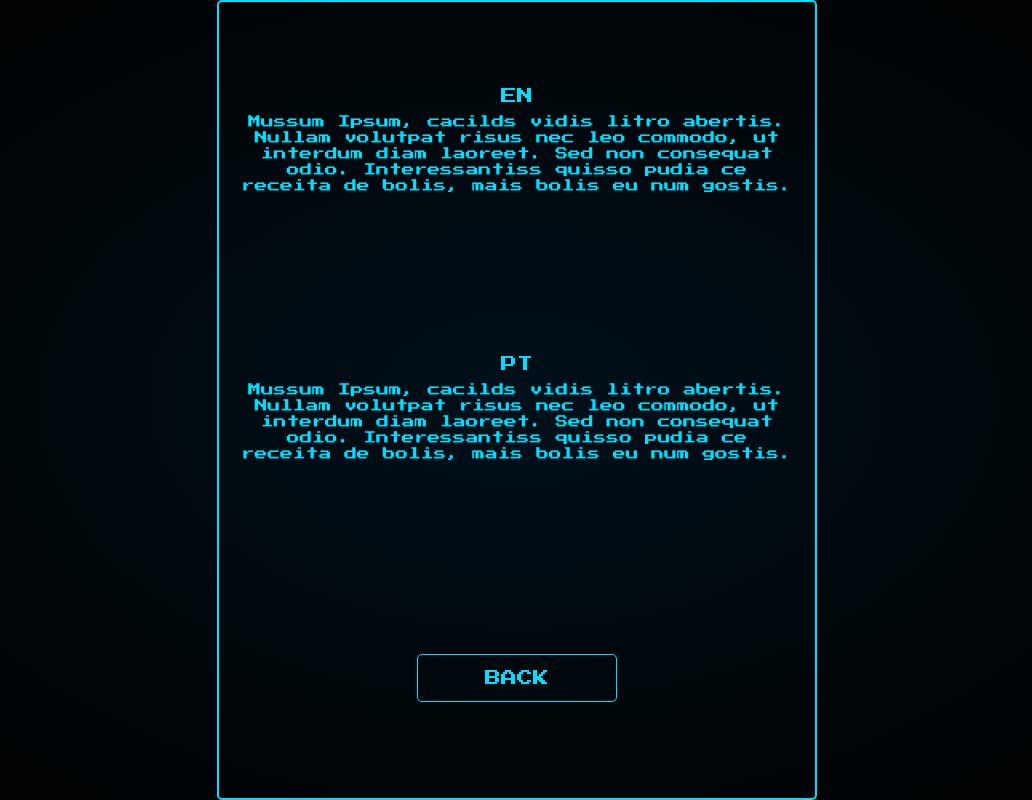
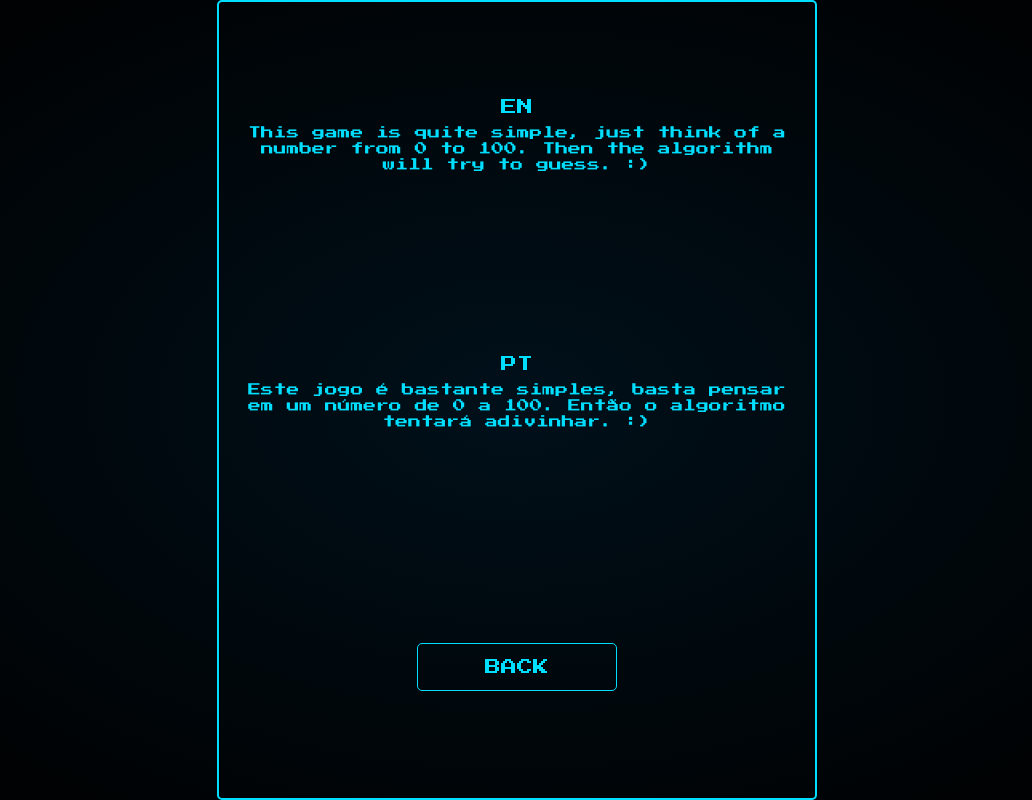
Before and after one commit to HermersonDev/my-random-number, a React (Create React App) app: page /how-to-play in a window 1280 px wide. Shown: the whole page, without its empty margins (123-1155 px from the left). Built offline with nearby package versions, Linux system fonts and the light colour scheme.

Commit message:
Add HowToPlay text

```diff
--- a/src/pages/HowToPlay.js
+++ b/src/pages/HowToPlay.js
@@ -9,11 +9,11 @@ const HowToPlay = () => (
 	<div id="how-to-play-page" className="screen">
 		<div id="en">
 			<p>EN</p>
-			<p>Mussum Ipsum, cacilds vidis litro abertis. Nullam volutpat risus nec leo commodo, ut interdum diam laoreet. Sed non consequat odio. Interessantiss quisso pudia ce receita de bolis, mais bolis eu num gostis. </p>
+			<p>This game is quite simple, just think of a number from 0 to 100. Then the algorithm will try to guess. :)</p>
 		</div>
 		<div id="pt">
 			<p>PT</p>
-			<p>Mussum Ipsum, cacilds vidis litro abertis. Nullam volutpat risus nec leo commodo, ut interdum diam laoreet. Sed non consequat odio. Interessantiss quisso pudia ce receita de bolis, mais bolis eu num gostis. </p>
+			<p>Este jogo é bastante simples, basta pensar em um número de 0 a 100. Então o algoritmo tentará adivinhar. :)</p>
 		</div>
 		<Button to="/" btnClass="btn" textValue="BACK" />
 	</div>
--- a/src/pages/RandomNumber.js
+++ b/src/pages/RandomNumber.js
@@ -6,7 +6,7 @@ import '../styles/random-number.css';
 const RandomNumber = () => {
 	const [number, setNumber] = useState();
 	const [limit, setLimit] = useState({ min: 0, max: 100, aux: 100 });
-	const [attempt, setAttempt] = useState(0);
+	const [attempt, setAttempt] = useState(1);
 
 	useEffect(() => {
 		getRandomNumber();
```
